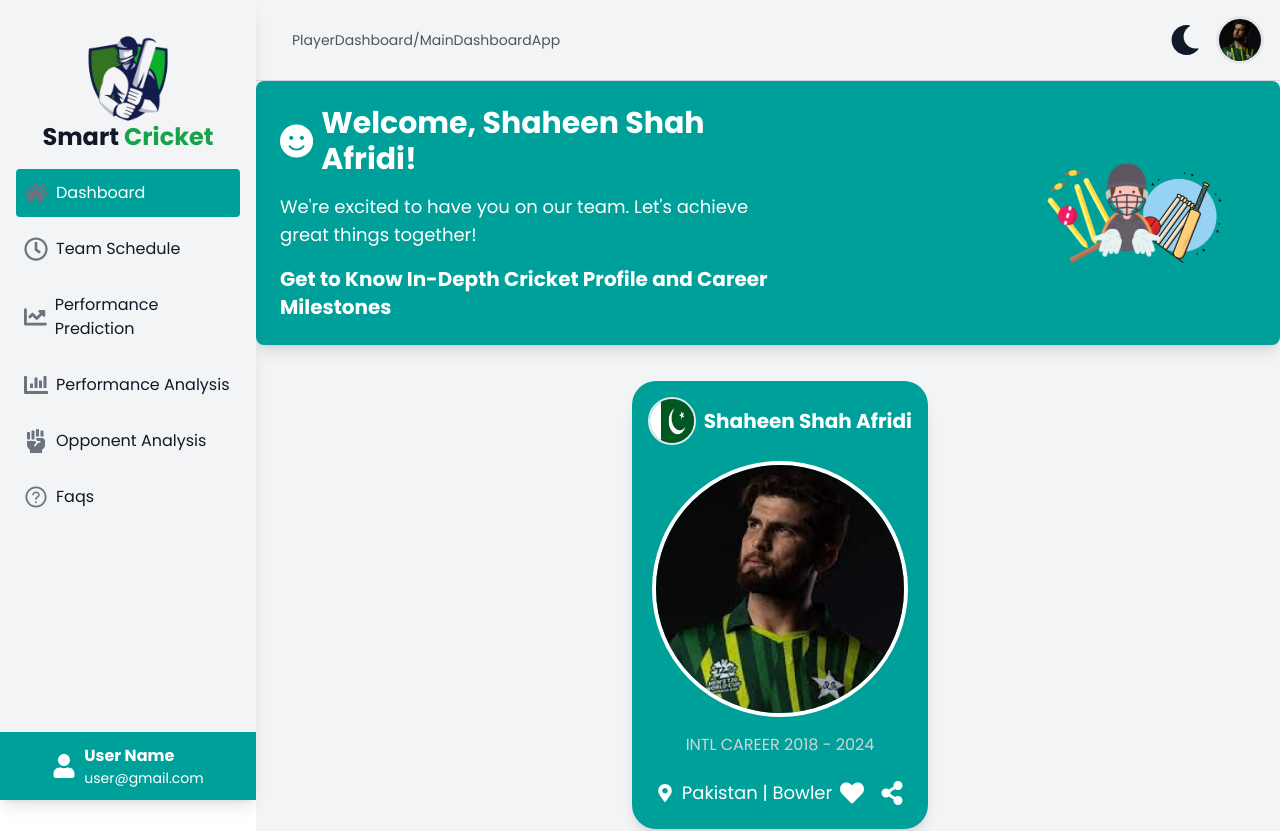
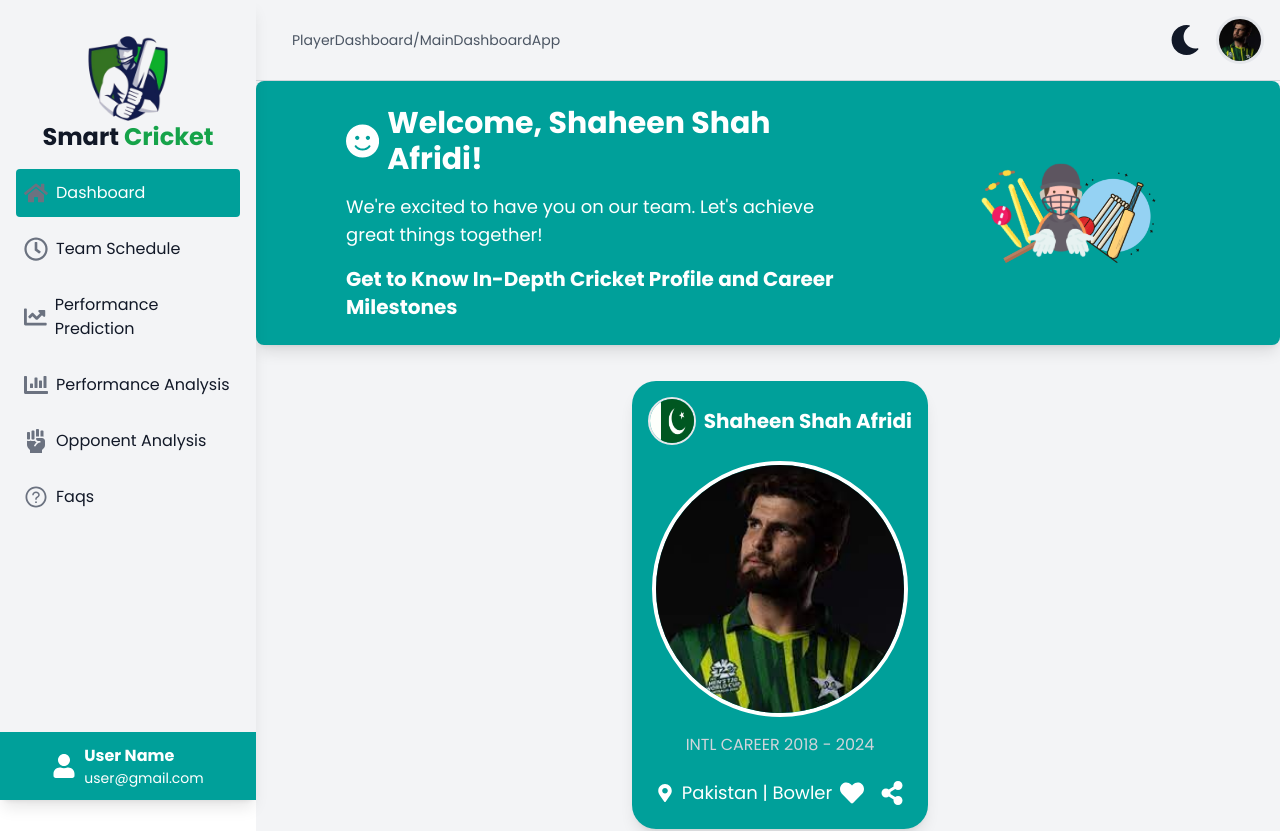
Before and after one commit to AjabNauman958/smart-cricket-frontend, a React (Vite) app: page /Player/MainDashboardApp in a window 1280 px wide. Shown: the top 831 px of the page. Built offline with nearby package versions, Linux system fonts and the light colour scheme.

Commit message:
modified

```diff
--- a/src/components/Player/PlayerDashboard/WelcomeMessage.jsx
+++ b/src/components/Player/PlayerDashboard/WelcomeMessage.jsx
@@ -7,7 +7,7 @@
   const userName = 'Shaheen Shah Afridi';
 
   return (
-    <div className="flex flex-col md:flex-row items-center justify-between bg-[#00A09A] text-white p-6 rounded-lg shadow-lg dark:text-white"style={{flexWrap:'wrap'}} >
+    <div className="flex flex-col md:flex-row items-center justify-around bg-[#00A09A] text-white p-6 rounded-lg shadow-lg dark:text-white" style={{ flexWrap: 'wrap' }} >
       {/* Left Div */}
       <div className="flex flex-col items-center md:items-start mb-6 md:mb-0 md:w-1/2 text-center md:text-left">
         <div className="flex items-center justify-center md:justify-start space-x-2 mb-4">
```
